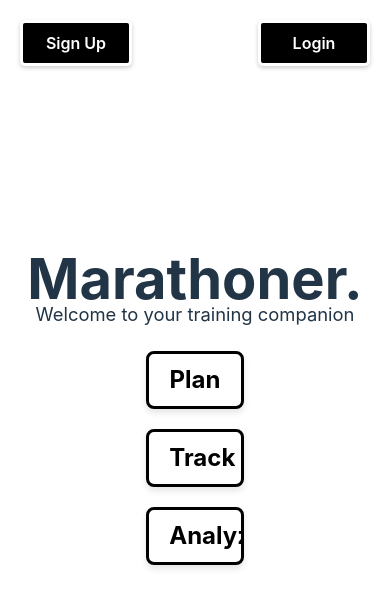
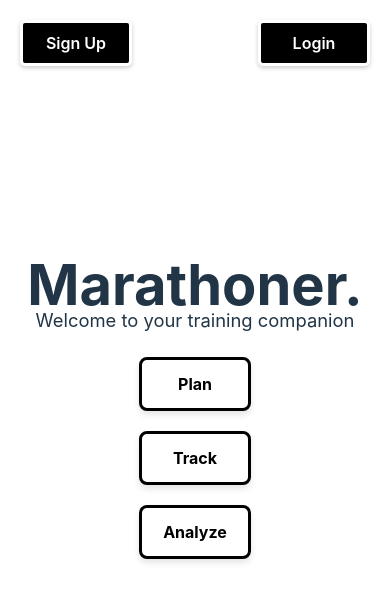
Before and after one commit to tulloch022/marathoner, a React (Vite) app: page / in a window 390 px wide. Shown: the top 608 px of the page. Built offline with nearby package versions, Linux system fonts and the light colour scheme.

Commit message:
fixed sizing of buttons for mobile

```diff
--- a/src/App.tsx
+++ b/src/App.tsx
@@ -33,7 +33,7 @@ function App() {
               animate={
                 activeSection === section
                   ? { width: "80em", height: "100vh" }
-                  : { width: "25vw", height: "100%" } // Default size when not active
+                  : { width: "15vw", height: "100%" } // Default size when not active
               }
 
               style={{ overflow: "hidden", position: "relative", zIndex: 1 }}
--- a/src/index.css
+++ b/src/index.css
@@ -141,8 +141,8 @@ h1, p {
   }
 
   .box-under-arrow {
-    width: 2em;
-    font-size: 1.5em;
+    width: 7em !important;
+    font-size: 1em;
     line-height: 0.5em;
   }
 
@@ -378,6 +378,7 @@ h1, p {
   height: 3em;
   margin: 1em;
   border-radius: .5em;
+  border: solid black;
 }
 
 
```
